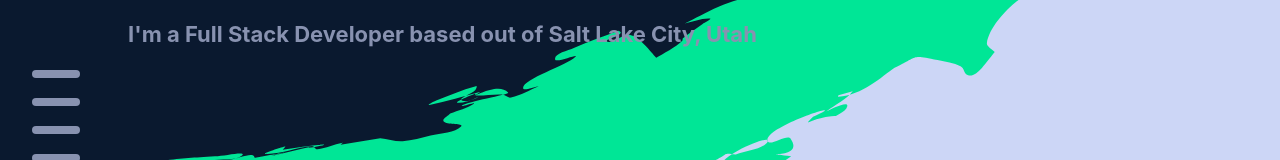
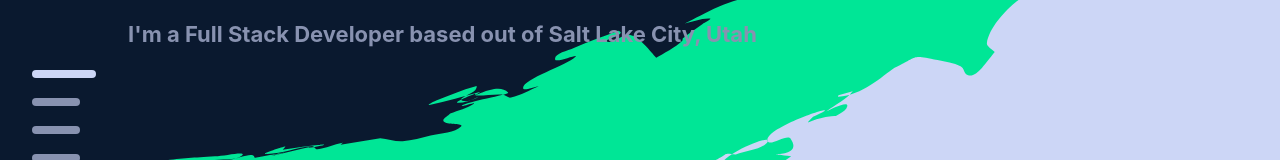
Before and after one commit to Verwiel/Portfolio, a React (Create React App) app in the folder client/: page / in a window 1280 px wide. Shown: the part 284-444 px from the top of the page. Built offline with nearby package versions, Linux system fonts and the light colour scheme.

Commit message:
home will show active side bar nav without #hero

```diff
--- a/client/src/components/SideNav.js
+++ b/client/src/components/SideNav.js
@@ -1,8 +1,7 @@
 import React from 'react'
 import { NavHashLink } from 'react-router-hash-link'
 
-const SideNav = () => {
-
+const SideNav = ({ location }) => {
   const samePageNavigation = [
     "#hero",
     "#about",
@@ -13,7 +12,13 @@ const SideNav = () => {
   const navMap = samePageNavigation.map((nav, i) => {
     return (
       <li key={i}>
-        <NavHashLink to={nav} smooth className='side-link' activeClassName="side-link-active">&nbsp;
+        <NavHashLink
+          to={nav}
+          smooth
+          className={location.hash.length < 1 && i === 0 ? 'side-link-active' : 'side-link'}
+          activeClassName='side-link-active'
+        >
+          &nbsp;
         </NavHashLink>
       </li>
     )
--- a/client/src/pages/Home.js
+++ b/client/src/pages/Home.js
@@ -89,7 +89,7 @@ const Home = () => {
 
   return (
     <main className='home' onWheel={(e) => scrollNavigation(e)} >
-      <SideNav />
+      <SideNav location={location} />
       <header
         id='hero'
         className='home-hero full-page'
--- a/client/src/styles/layout/_side-bar.scss
+++ b/client/src/styles/layout/_side-bar.scss
@@ -36,6 +36,13 @@
       background-color: $font-bright;
     }
     &-active {
+      display: block;
+      position: relative;
+      height: 8px;
+      background-color: $font;
+      text-decoration: none;
+      border-radius: 5px;
+      transition: width .3s;
       width: 100%;
       background-color: $font-bright;
     }
```
